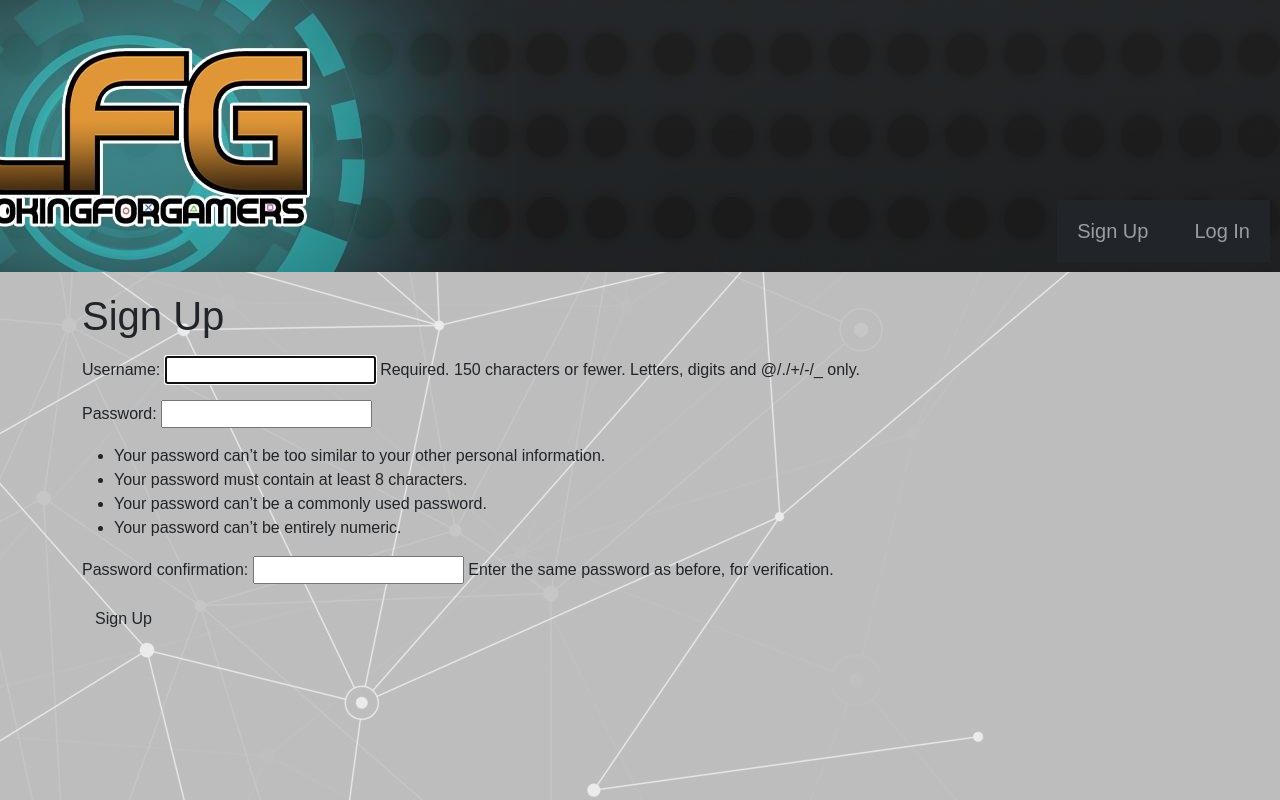
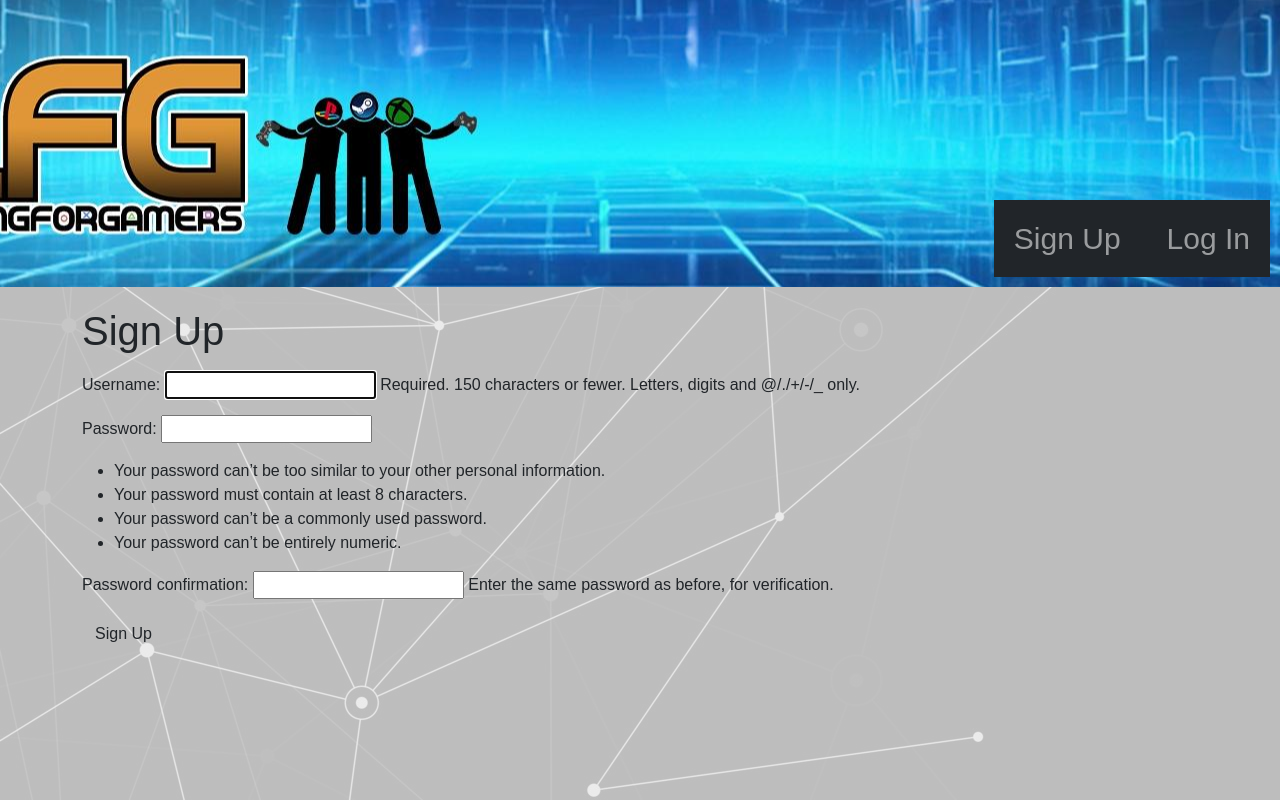
Before and after one commit to Elder-Xeno/LFG, a Django app: page /accounts/signup/ in a window 1280 px wide. Run offline with Django 5.2, Linux system fonts and the light colour scheme.

Commit message:
Some minor design changes, new font, header/banner

```diff
--- a/main_app/static/css/style.css
+++ b/main_app/static/css/style.css
@@ -4,9 +4,14 @@
   box-sizing: border-box;
 }
 
+@font-face {
+  font-family: 'SF Atarian System';
+  src: url('css/fonts/SF Atarian System.ttf') format('ttf');
+}
+
 /* Body styles */
 body {
-  font-family: Arial, sans-serif;
+  font-family: 'SF Atarian System', sans-serif;
   background-image: url("imgs/lfg_background.png");
 }
 
@@ -19,7 +24,7 @@ header {
   padding: 10px;
   display: flex;
   justify-content: right;
-  font-size: 20px;
+  font-size: 30px;
 }
 
 nav ul {
--- a/main_app/templates/main_app/add_game.html
+++ b/main_app/templates/main_app/add_game.html
@@ -16,10 +16,12 @@
         <h4><a href="{{ game.url }}" target="_blank">{{ game.name }}</a></h4>
 
 
+
         <input type="text" id="id" name="id" value="{{ game.id }}" hidden>
         <input type="text" id="name" name="name" required value="{{ game.name }}" hidden>
-<input type="text" id="url" name="url" required value="{{ game.url }}" hidden>
-<!-- <input type="text" id="cover" name="cover" required value="{{ game.cover }}" hidden> -->
+        <input type="text" id="url" name="url" required value="{{ game.url }}" hidden>
+        <!-- <input type="text" id="cover" name="cover" required value="{{ game.cover }}" hidden> -->
+
 
 <label for="platforms">Platforms:</label>
 <select name="platforms" id="platforms">
--- a/main_app/templates/users/profile.html
+++ b/main_app/templates/users/profile.html
@@ -41,7 +41,7 @@
 {% else %}
     <h2>Platforms:</h2>
     {% for platform in user_profile.platforms.all %}
-        <p>{{ platform.name }}</p>
+        <h5><p>{{ platform.name }}</p></h5>
     {% endfor %}
 
     <h2>Games Collection ({{ games_owned.count }}):</h2>
@@ -49,7 +49,7 @@
     {% for game in games_owned %}
         <div class="card">
             <div class="card-body">
-                <h6><a href="{{ game.url }}" target="_blank">{{ game.name }}</a></h6>
+                <h4><a href="{{ game.url }}" target="_blank">{{ game.name }}</a></h4>
             </div>
         </div>
     {% endfor %}
--- a/main_app/views.py
+++ b/main_app/views.py
@@ -88,14 +88,16 @@ def signup(request):
         form = UserCreationForm()
     context = {'form': form, 'error_message': error_message}
     return render(request, 'registration/signup.html', context)
+
 def search_games_api(search):
     access_token = "wgc7mftl4uywt7g5xay6tjim4agucq"
     headers = {
         'Client-ID': os.environ.get("CLIENT_ID"),
         'Authorization': f'Bearer {access_token}'
     }
-    response = post('https://api.igdb.com/v4/games', headers=headers, data=f'fields id, name, url; search: "{search}"; datetime;')
+    response = post('https://api.igdb.com/v4/games', headers=headers, data=f'fields id, name, url; search: "{search}"; where version_parent = null;')
     return response.json()
+
 
 @login_required
 def add_game(request):
```
Also changed, not shown: main_app/migrations/0008_game_cover.py (added), main_app/static/css/fonts/SF Atarian System.ttf (added), main_app/static/css/fonts/neuropol.otf (added), main_app/static/css/imgs/header_background.jpg.
